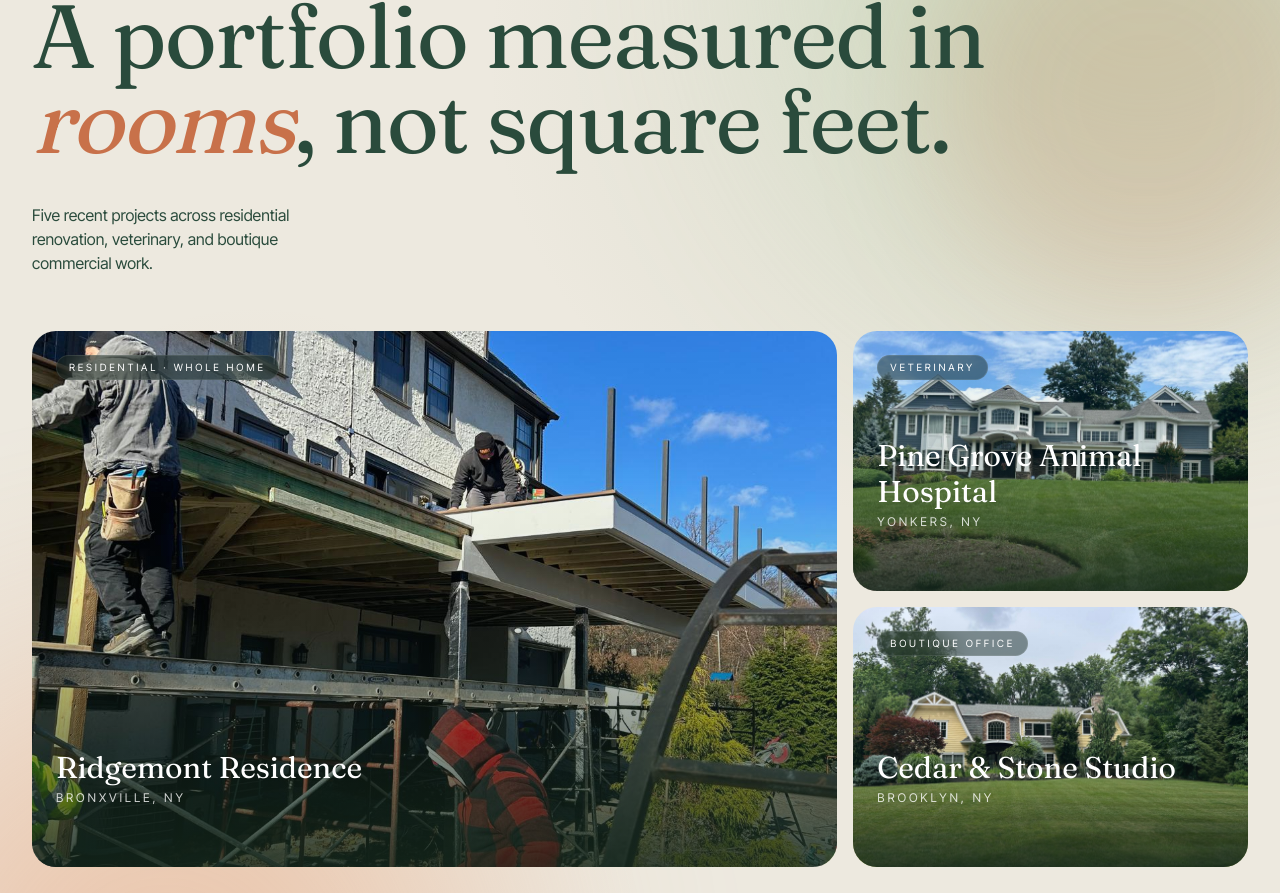
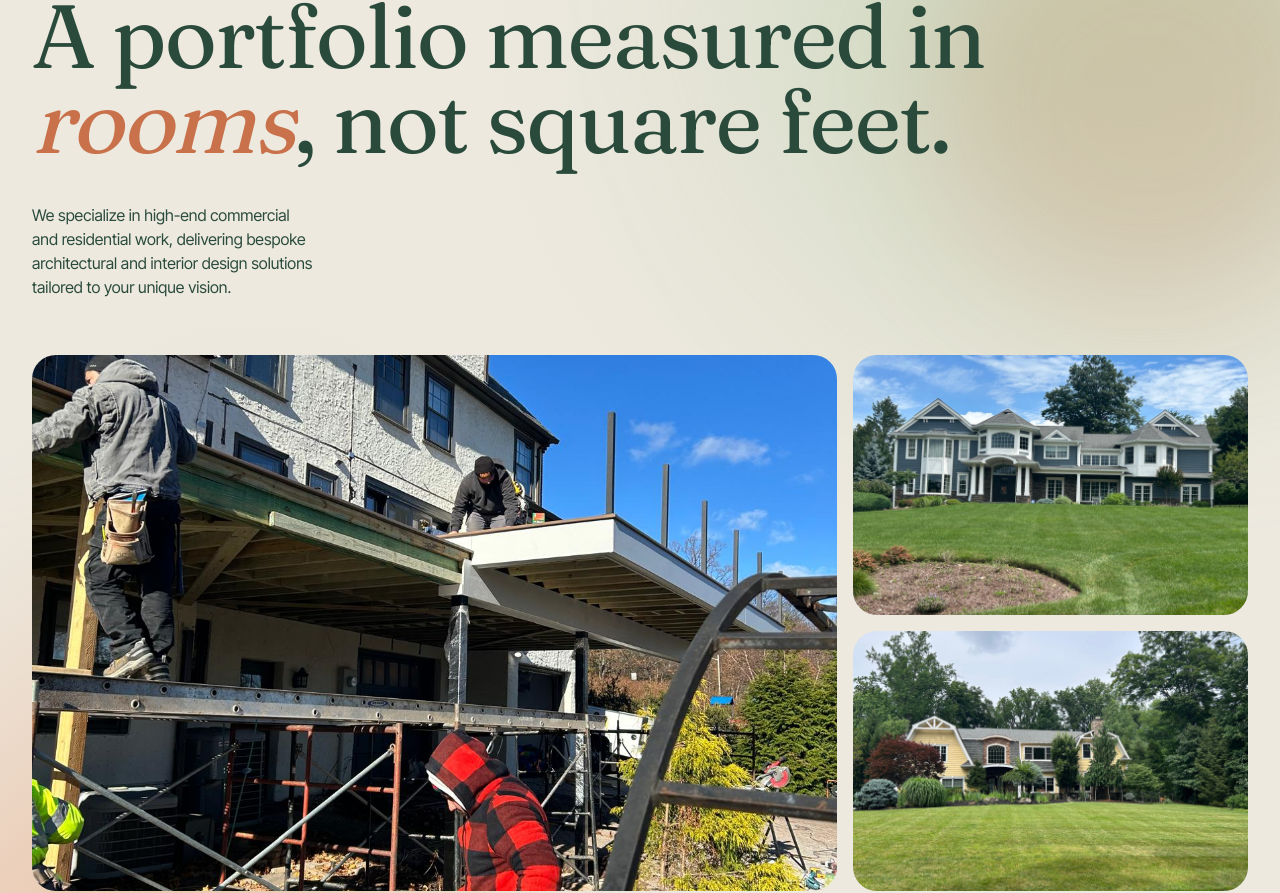
Before and after one commit to syedsujafali/haven-M-cons., a React (Vite) app: page / in a window 1280 px wide. Shown: the part 2662-3555 px from the top of the page. Built offline with nearby package versions, Linux system fonts and the light colour scheme.

Commit message:
feat: implement animated page transitions, project showcase components, and project data structure.

```diff
--- a/src/components/Header.tsx
+++ b/src/components/Header.tsx
@@ -107,11 +107,15 @@ export default function Header() {
   }, [open]);
 
 
+  // Force solid background on Project Detail pages since they have a dark hero image
+  const isProjectDetail = location.pathname.startsWith("/portfolio/") && location.pathname !== "/portfolio";
+  const showSolidBackground = scrolled || isTransitioning || isProjectDetail;
+
   return (
     <header className="fixed top-0 left-0 right-0 z-[999] px-3 pt-3 sm:px-6 sm:pt-4 pointer-events-none">
       {/* Fixed Luxury Floating Glass Header Bar */}
       <div
-        className={`pointer-events-auto mx-auto grid max-w-7xl grid-cols-[minmax(0,1fr)_auto] items-center gap-4 rounded-full px-5 py-2.5 sm:px-7 transition-all duration-300 ${scrolled || isTransitioning
+        className={`pointer-events-auto mx-auto grid max-w-7xl grid-cols-[minmax(0,1fr)_auto] items-center gap-4 rounded-full px-5 py-2.5 sm:px-7 transition-all duration-300 ${showSolidBackground
           ? "bg-[#F5F2EC]/90 border border-white/60 text-forest shadow-[0_12px_30px_-12px_rgba(35,67,58,0.16)] backdrop-blur-xl"
           : "bg-transparent border-transparent text-forest shadow-none backdrop-blur-none"
           }`}
--- a/src/components/PortfolioSection.tsx
+++ b/src/components/PortfolioSection.tsx
@@ -51,7 +51,7 @@ export default function PortfolioSection() {
             A portfolio measured in <span className="italic text-clay">rooms</span>, not square feet.
           </h2>
           <p className="col-span-12 max-w-md text-sm sm:text-base text-forest lg:col-span-3 lg:pt-4">
-            Five recent projects across residential renovation, veterinary, and boutique commercial work.
+            We specialize in high-end commercial and residential work, delivering bespoke architectural and interior design solutions tailored to your unique vision.
           </p>
         </header>
 
@@ -63,17 +63,7 @@ export default function PortfolioSection() {
             style={{ opacity: 0, transform: 'translateY(40px)' }}
           >
             <img src={featured[0].heroImage} alt={featured[0].title} loading="lazy" className="absolute inset-0 h-full w-full object-cover transition-transform duration-[1200ms] ease-out group-hover:scale-[1.06]" />
-            <div className="absolute inset-0 bg-gradient-to-t from-forest-deep/85 via-forest-deep/10 to-transparent" />
-            <div className="absolute inset-0 flex flex-col justify-between p-6 text-white">
-              <div className="flex items-center justify-between">
-                <span className="glass-dark rounded-full px-3 py-1 text-[10px] uppercase tracking-[0.28em]">{featured[0].tag}</span>
-              </div>
-              <div>
-                <div className="font-display text-2xl leading-tight sm:text-3xl">{featured[0].title}</div>
-                <div className="mt-1 text-xs uppercase tracking-[0.24em] opacity-80">{featured[0].location}</div>
-                <div className="mt-4 inline-flex items-center gap-2 text-sm opacity-0 transition-opacity group-hover:opacity-100">View case study <span aria-hidden="true">→</span></div>
-              </div>
-            </div>
+            <div className="absolute inset-0 bg-black/20 opacity-0 group-hover:opacity-100 transition-opacity duration-500" />
           </Link>
 
           {featured.slice(1).map((project) => (
@@ -85,17 +75,7 @@ export default function PortfolioSection() {
               style={{ opacity: 0, transform: 'translateY(40px)' }}
             >
               <img src={project.heroImage} alt={project.title} loading="lazy" className="absolute inset-0 h-full w-full object-cover transition-transform duration-[1200ms] ease-out group-hover:scale-[1.06]" />
-              <div className="absolute inset-0 bg-gradient-to-t from-forest-deep/85 via-forest-deep/10 to-transparent" />
-              <div className="absolute inset-0 flex flex-col justify-between p-6 text-white">
-                <div className="flex items-center justify-between">
-                  <span className="glass-dark rounded-full px-3 py-1 text-[10px] uppercase tracking-[0.28em]">{project.tag}</span>
-                </div>
-                <div>
-                  <div className="font-display text-2xl leading-tight sm:text-3xl">{project.title}</div>
-                  <div className="mt-1 text-xs uppercase tracking-[0.24em] opacity-80">{project.location}</div>
-                  <div className="mt-4 inline-flex items-center gap-2 text-sm opacity-0 transition-opacity group-hover:opacity-100">View case study <span aria-hidden="true">→</span></div>
-                </div>
-              </div>
+              <div className="absolute inset-0 bg-black/20 opacity-0 group-hover:opacity-100 transition-opacity duration-500" />
             </Link>
           ))}
         </div>
--- a/src/components/ShowcaseSection.tsx
+++ b/src/components/ShowcaseSection.tsx
@@ -16,7 +16,7 @@ const showcaseItems = [
   },
   {
     id: 2,
-    title: "Luxury Kitchen Design",
+    title: "Luxury Interior Design",
     type: "image",
     src: asset5,
   },
--- a/src/data/projectsData.ts
+++ b/src/data/projectsData.ts
@@ -25,17 +25,17 @@ export interface Project {
 
 export const projects: Project[] = [
   {
-    id: 'ridgemont-residence',
-    title: 'Ridgemont Residence',
+    id: 'ridgemont-architectural-villa',
+    title: 'Ridgemont Architectural Villa',
     location: 'Bronxville, NY',
     year: 2025,
     category: 'Residential',
-    tag: 'Residential · Whole home',
-    description: 'A full-scope whole-home renovation of a 1920s colonial, restored with material honesty and quiet modernism.',
-    longDescription: 'The Ridgemont Residence challenged us to honor a century-old structure while transforming every room into a space of calm purpose. We worked with the existing load-bearing walls, exposing original oak beams and pairing them with hand-formed clay tile, patinated brass fixtures, and a palette drawn from the surrounding woodland.',
+    tag: 'Architecture · New Build',
+    description: 'A striking modern architectural villa featuring expansive glazing, dramatic rooflines, and a cinematic presence.',
+    longDescription: 'The Ridgemont Villa challenged us to create a striking modern structure that feels grounded in its environment. We designed expansive floor-to-ceiling structural glazing, exposed architectural steel elements, and a bespoke cantilevered entrance that immediately commands attention while inviting natural light deep into the home.',
     sqft: '6,200',
     duration: '14 months',
-    scope: 'Whole-home renovation, structural additions, bespoke cabinetry',
+    scope: 'Ground-up architecture, structural steel framing, bespoke glazing',
     heroImage: asset1,
     galleryImages: [
       asset2,
@@ -45,17 +45,17 @@ export const projects: Project[] = [
     color: 'clay',
   },
   {
-    id: 'pine-grove-animal-hospital',
-    title: 'Pine Grove Animal Hospital',
+    id: 'lumina-luxury-interior',
+    title: 'Lumina Luxury Interior',
     location: 'Yonkers, NY',
     year: 2024,
-    category: 'Veterinary',
-    tag: 'Veterinary',
-    description: 'A specialty veterinary clinic built to be code-compliant and human-warm, delivered a week early and under budget.',
-    longDescription: 'Pine Grove required navigating complex medical-facility codes while delivering interiors that feel calm to both animals and their owners. We designed fluid circulation paths, acoustic treatment in procedure rooms, and a reception area using warm white oak and soft ambient lighting.',
-    sqft: '4,800',
-    duration: '10 months',
-    scope: 'Ground-up specialty veterinary build, code-compliant medical fit-out',
+    category: 'Residential',
+    tag: 'Interior · Custom Joinery',
+    description: 'A bespoke luxury interior remodel featuring premium natural stone, custom dark oak cabinetry, and integrated ambient lighting.',
+    longDescription: 'The Lumina Interior was designed to be the undisputed heart of the home. We utilized premium natural stone slabs with dramatic veining for the expansive central gathering space, contrasting it against custom floor-to-ceiling dark oak cabinetry. Integrated ambient lighting and high-end built-in elements complete the incredibly luxurious and highly functional space.',
+    sqft: '850',
+    duration: '3 months',
+    scope: 'Full interior remodel, custom millwork, natural stone sourcing',
     heroImage: asset5,
     galleryImages: [
       asset6,
@@ -65,17 +65,17 @@ export const projects: Project[] = [
     color: 'teal',
   },
   {
-    id: 'cedar-stone-studio',
-    title: 'Cedar & Stone Studio',
+    id: 'serene-minimalist-living',
+    title: 'Serene Minimalist Living',
     location: 'Brooklyn, NY',
     year: 2024,
-    category: 'Commercial',
-    tag: 'Boutique office',
-    description: 'A boutique creative studio fit-out where exposed cedar, natural stone, and careful lighting express the client\'s brand identity.',
-    longDescription: 'Cedar & Stone Studio is a boutique architectural office with a desire for interiors that feel like a living portfolio. We designed custom cedar shelving systems, a polished concrete reception desk, and a material palette that speaks to craft and precision — mirroring the firm\'s own values.',
-    sqft: '2,400',
-    duration: '6 months',
-    scope: 'Full commercial fit-out, bespoke joinery, material sourcing',
+    category: 'Residential',
+    tag: 'Interior · Living Space',
+    description: 'A serene, minimalist living space designed with clean lines, neutral tones, and an emphasis on abundant natural light.',
+    longDescription: 'This interior renovation focused on stripping away the unnecessary to create a sanctuary of minimalist calm in the city. We implemented clean architectural lines, a soft neutral color palette, and bespoke hidden storage solutions. The result is a deeply serene living space where light and shadow become the primary decorative elements.',
+    sqft: '1,200',
+    duration: '4 months',
+    scope: 'Interior renovation, bespoke joinery, lighting design',
     heroImage: asset2,
     galleryImages: [
       asset3,
@@ -111,11 +111,11 @@ export const projects: Project[] = [
     year: 2023,
     category: 'Commercial',
     tag: 'Commercial · Hospitality',
-    description: 'A full-scope hospitality build for an upscale restaurant group — open kitchen, curated dining rooms, and an outdoor terrace with bespoke steel canopy.',
-    longDescription: 'The Harlow Restaurant Group brief called for a space that felt simultaneously industrial and refined. We exposed the original brick shell, introduced a dramatic blackened-steel open kitchen pass, and balanced the rawness with hand-thrown ceramic pendant fixtures and a deep olive banquette running the full length of the dining room. The outdoor terrace — a key revenue driver — features a custom welded steel canopy with woven shade panels, fire pits, and a service bar clad in honed granite.',
+    description: 'A full-scope hospitality build for an upscale restaurant group — open preparation area, curated dining rooms, and an outdoor terrace with bespoke steel canopy.',
+    longDescription: 'The Harlow Restaurant Group brief called for a space that felt simultaneously industrial and refined. We exposed the original brick shell, introduced a dramatic blackened-steel open preparation pass, and balanced the rawness with hand-thrown ceramic pendant fixtures and a deep olive banquette running the full length of the dining room. The outdoor terrace — a key revenue driver — features a custom welded steel canopy with woven shade panels, fire pits, and a service bar clad in honed granite.',
     sqft: '5,100',
     duration: '8 months',
-    scope: 'Hospitality fit-out, commercial kitchen coordination, terrace design',
+    scope: 'Hospitality fit-out, commercial service area coordination, terrace design',
     heroImage: asset7,
     galleryImages: [
       asset1,
```
Also changed, not shown: src/app/showcase/page.tsx (+56 -4 lines), src/components/PageTransition.tsx (+8 -8 lines), haven-logo.png (deleted).
